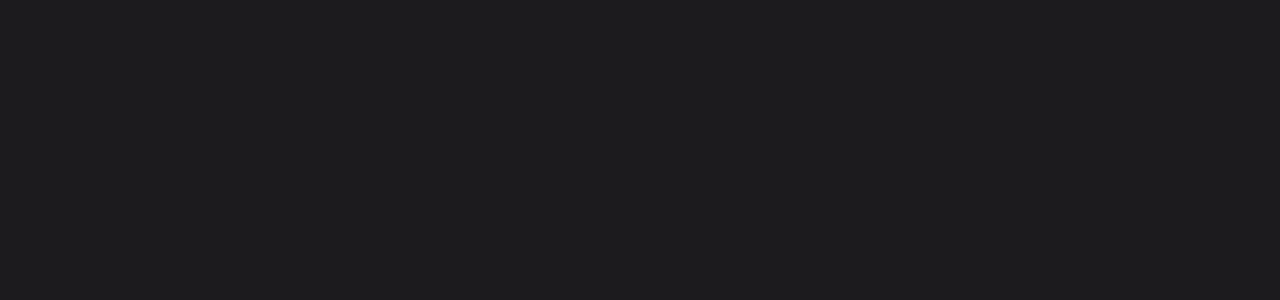
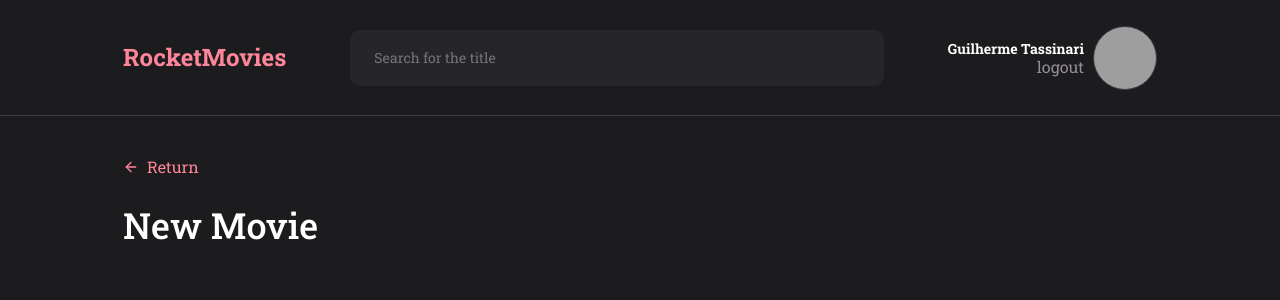
Before and after one commit to GHTassinari/RocketMovies, a React (Vite) app: page /New in a window 1280 px wide. Before the commit this address had no page. Shown: the top 300 px of the page. Built offline with nearby package versions, Linux system fonts and the light colour scheme; grey boxes are pictures that could not be loaded.

Commit message:
Started the 'New' Page

```diff
--- a/src/pages/Details/index.jsx
+++ b/src/pages/Details/index.jsx
@@ -25,7 +25,7 @@
         <section>
           <Return to="/">
             <FiArrowLeft />
-            Voltar
+            Return
           </Return>
           <div className="titleWrapper">
             <h1>{note.title}</h1>
--- /dev/null
+++ b/src/pages/New/index.jsx
@@ -0,0 +1,22 @@
+import { Header } from "../../components/Header";
+
+import { FiArrowLeft } from "react-icons/fi";
+
+import { Container, Content, Return } from "./styles";
+
+export function New() {
+  return (
+    <Container>
+      <Header />
+      <Content>
+        <section>
+          <Return to="/">
+            <FiArrowLeft />
+            Return
+          </Return>
+          <h1>New Movie</h1>
+        </section>
+      </Content>
+    </Container>
+  );
+}
--- /dev/null
+++ b/src/pages/New/styles.js
@@ -0,0 +1,65 @@
+import styled from "styled-components";
+import { Link } from "react-router-dom";
+
+export const Container = styled.div`
+  width: 100%;
+  height: 100vh;
+  overflow-y: hidden;
+
+  display: grid;
+  grid-template-rows: 116px auto;
+  grid-template-areas:
+    "header"
+    "content";
+`;
+
+export const Content = styled.div`
+  padding: 40px 106px 93px 123px;
+  grid-area: "content";
+
+  overflow-y: scroll;
+  overflow-x: hidden;
+
+  &::-webkit-scrollbar {
+    width: 8px;
+  }
+  &::-webkit-scrollbar-track {
+    background-color: ${({ theme }) => theme.COLORS.BACKGROUND};
+  }
+  &::-webkit-scrollbar-thumb {
+    background-color: ${({ theme }) => theme.COLORS.PINK};
+    border-radius: 4px;
+  }
+  &::-webkit-scrollbar-thumb:hover {
+    background-color: ${({ theme }) => theme.COLORS.PINK};
+  }
+
+  > section {
+    display: flex;
+    flex-direction: column;
+    gap: 24px;
+    margin-bottom: 40px;
+
+    > h1 {
+      color: ${({ theme }) => theme.COLORS.WHITE};
+      font-family: "Roboto Slab";
+      font-size: 36px;
+      font-weight: 500;
+    }
+  }
+`;
+
+export const Return = styled(Link)`
+  display: flex;
+  text-decoration: none;
+  color: inherit;
+  align-items: center;
+
+  font-size: 16px;
+  font-weight: 400;
+  color: ${({ theme }) => theme.COLORS.PINK};
+
+  > svg {
+    margin-right: 8px;
+  }
+`;
--- a/src/routes/app.routes.jsx
+++ b/src/routes/app.routes.jsx
@@ -2,12 +2,14 @@
 
 import { Home } from "../pages/Home";
 import { Details } from "../pages/Details";
+import { New } from "../pages/New";
 
 export function AppRoutes() {
   return (
     <Routes>
       <Route path="/" element={<Home />} />
       <Route path="/Details/:id" element={<Details />} />
+      <Route path="/New" element={<New />} />
     </Routes>
   );
 }
```
